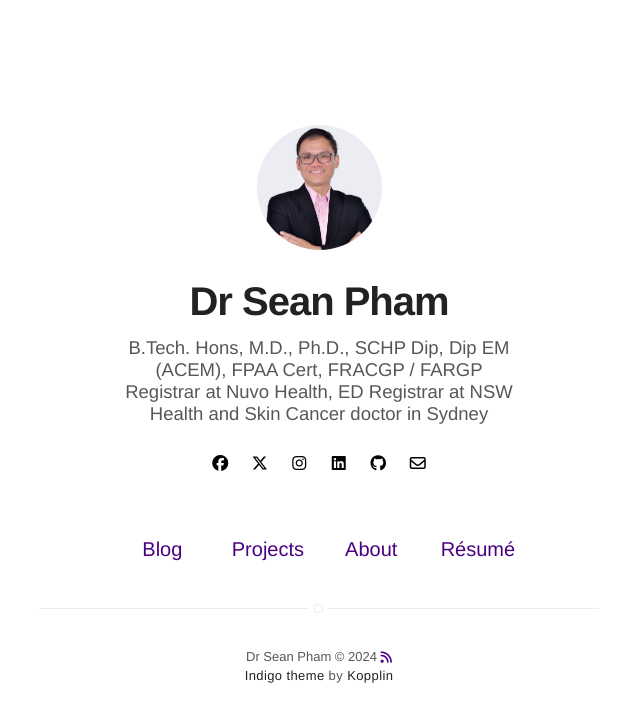
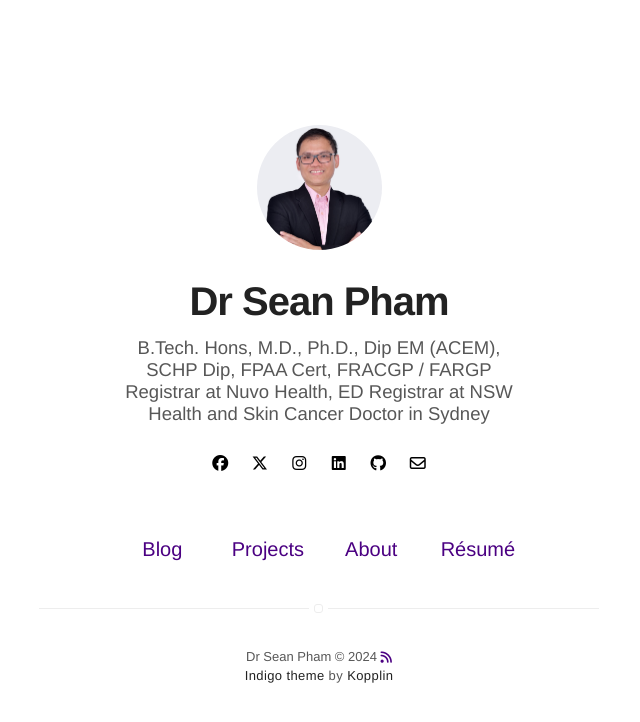
Before and after one commit to drseanpham/drseanpham.github.io, a Jekyll site: the page built from index.html, in a window 1280 px wide. Shown: the top 722 px of the page, without its empty margins (321-961 px from the left). Built offline with Jekyll 4.4.1, drawn with Linux system fonts in a browser that asks for light colours; nearby versions of some CDN libraries.

Commit message:
Update _config.yml

```diff
--- a/_config.yml
+++ b/_config.yml
@@ -1,6 +1,6 @@
 # main text of home
 title: Dr Sean Pham
-bio: B.Tech. Hons, M.D., Ph.D., SCHP Dip, Dip EM (ACEM), FPAA Cert, FRACGP / FARGP Registrar at Nuvo Health, ED Registrar at NSW Health and Skin Cancer doctor in Sydney
+bio: B.Tech. Hons, M.D., Ph.D., Dip EM (ACEM), SCHP Dip, FPAA Cert, FRACGP / FARGP Registrar at Nuvo Health, ED Registrar at NSW Health and Skin Cancer Doctor in Sydney
 
 # twitter summary info
 description: Dr Sean Pham
```
